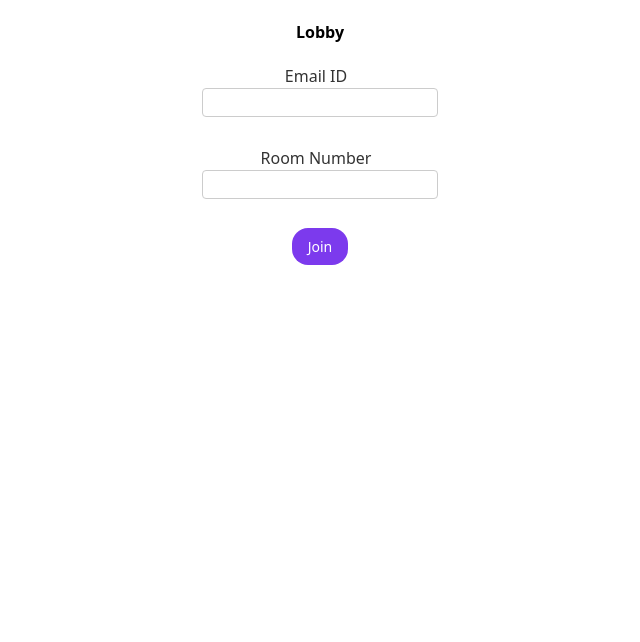
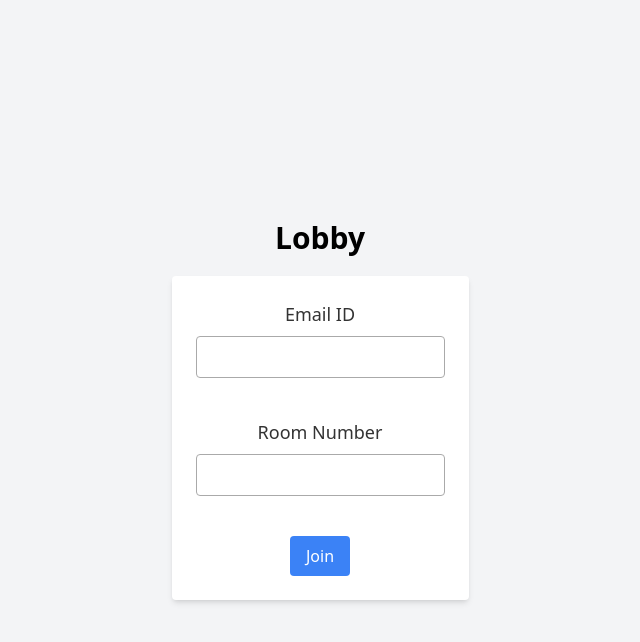
Before and after one commit to hirentimbadiya/Video-Peers, a Next.js app in the folder client/: page / in a window 1280 px wide. Shown: the top 642 px of the page, without its empty margins (320-960 px from the left). Built offline with nearby package versions, Linux system fonts and the light colour scheme; no server answers.

Commit message:
improved style & turned off remaining sockets
Signed-off-by: heyhiru <hirentimbadiya74@gmail.com>

```diff
--- a/client/src/components/Lobby.jsx
+++ b/client/src/components/Lobby.jsx
@@ -28,9 +28,9 @@ const LobbyScreen = () => {
     }, [socket, handleJoinRoom]);
 
     return (
-        <div className='flex flex-col items-center justify-center'>
-            <h1 className=' font-semibold mb-5 mt-5 '>Lobby</h1>
-            <div>
+        <div className='flex flex-col items-center justify-center h-screen bg-gray-100'>
+            <h1 className='text-3xl font-semibold mb-5 mt-5 '>Lobby</h1>
+            <div className='bg-white p-6 rounded shadow-md'>
                 <form className='flex flex-col items-center justify-center'
                     onSubmit={handleSubmitForm}
                 >
@@ -52,7 +52,7 @@ const LobbyScreen = () => {
                         onChange={(e) => setRoom(e.target.value)}
                     />
                     <br />
-                    <button className='joinButton'>
+                    <button  className='bg-blue-500 hover:bg-blue-600'>
                         Join
                     </button>
                 </form>
--- a/client/src/pages/room/[slug].jsx
+++ b/client/src/pages/room/[slug].jsx
@@ -114,6 +114,10 @@ const RoomPage = () => {
                 setRemoteSocketId(null);
             }
         });
+
+        return () => {
+            socket.off("call:end");
+        }
     }, [remoteSocketId, myStream, socket]);
 
     //* for disappearing call button
@@ -123,6 +127,10 @@ const RoomPage = () => {
                 setCallButton(false);
             }
         });
+
+        return () => {
+            socket.off("call:initiated");
+        }
     }, [socket, remoteSocketId]);
 
 
@@ -149,9 +157,10 @@ const RoomPage = () => {
         // set my stream
         setMyStream(stream);
 
-        // hide the call button
+        //* hide the call button
         setCallButton(false);
-        // Inform the remote user to hide their "CALL" button
+
+        //* Inform the remote user to hide their "CALL" button
         socket.emit("call:initiated", { to: remoteSocketId });
     }, [remoteSocketId, socket, isAudioMute, isVideoOnHold, callButton]);
 
@@ -187,12 +196,12 @@ const RoomPage = () => {
             <h1 className='font-bold text-7xl md:text-5xl p-3'>RoomPage</h1>
             <h4 className='font-bold text-4xl md:text-xl p-3 mb-4'>{remoteSocketId ? "Connected" : "No One In Room"}</h4>
             {(myStream || remoteStream) &&
-                <button className='callButton' onClick={sendStreams}>
+                <button className='bg-green-500 hover:bg-green-600' onClick={sendStreams}>
                     Send Stream
                 </button>
             }
             {(remoteSocketId && callButton) &&
-                <button className='callButton' onClick={handleCallUser}>
+                <button className='bg-green-500 hover:bg-green-600' onClick={handleCallUser}>
                     CALL
                 </button>
             }
@@ -229,16 +238,19 @@ const RoomPage = () => {
             </div>
             {myStream &&
                 (
-                    <div className='flex space-x-4 mt-4'>
-                        <button className='joinButton' onClick={handleToggleAudio}>
+                    <div className='flex space-x-4 mt-4 h-20 items-center
+                justify-center w-96 rounded-md bg-gray-100'>
+                        <div className='flex w-[100%] justify-evenly'>
+                            <button className="bg-purple-500 hover:bg-purple-700" onClick={handleToggleAudio}>
                                 {isAudioMute ? "Unmute" : "Mute"}
                             </button>
-                        <button className='joinButton' onClick={handleToggleVideo}>
+                            <button className="bg-purple-500 hover:bg-purple-700" onClick={handleToggleVideo}>
                                 {isVideoOnHold ? "Resume Video" : "Hold Video"}
                             </button>
-                        <button className='joinButton' onClick={handleEndCall}>
+                            <button className="bg-purple-500 hover:bg-purple-700" onClick={handleEndCall}>
                                 End Call
                             </button>
+                        </div>
                     </div>
                 )}
         </div>
--- a/client/src/styles/globals.css
+++ b/client/src/styles/globals.css
@@ -4,39 +4,37 @@
 
 label{
     color: #333;
-    margin-right: 0.5rem;
+    margin-bottom: 0.5rem;
+    font-size: 1.125rem;
+    line-height: 1.75rem;
+    font-weight: 500;
 }
 
 input{
-    border: 1px solid #ccc;
-    border-radius: 4px;
-    padding: 0.1rem;
-    margin-bottom: 0.3rem;
+    margin-bottom: 1rem;
+    padding: 0.5rem;
+    border-radius: 0.25rem;
+    outline: 2px solid transparent;
+    outline-offset: 2px;
+    border-width: 1px;
+    border-color: rgb(170, 170, 170);
+    &:focus{
+        outline: 2px solid transparent;
+        outline-offset: 2px;
+        --tw-border-opacity: 1;
+        border-color: rgb(59 130 246 / var(--tw-border-opacity));
+    }
+
 }
 
 button{
-    font-weight: 500;
-    border-radius: 1rem;
-    font-size: 0.875rem;
-    padding:  0.5rem 1rem;
-    text-align: center;
-    margin-bottom: 1rem;
-}
+    color: white;
+    padding: 0.5rem 1rem 0.5rem 1rem;
+    border-radius: 0.25rem;
+    transition: background-color 250ms ease-in-out;
 
-.joinButton{
-    color: #fff;
-    background-color: #7c3aed;
-    &:hover{
-        background-color: #6a28b7;
+    &:focus{
+        outline: 2px solid transparent;
+        outline-offset: 2px;
     }
 }
-
-
-.callButton{
-    color: #fff;
-    background-color: limegreen;
-    transition: background-color 250ms ease-in-out;
-    &:hover{
-        background-color: forestgreen;
-    }
-}
```
Lines whose indentation alone changed are shown as unchanged.
